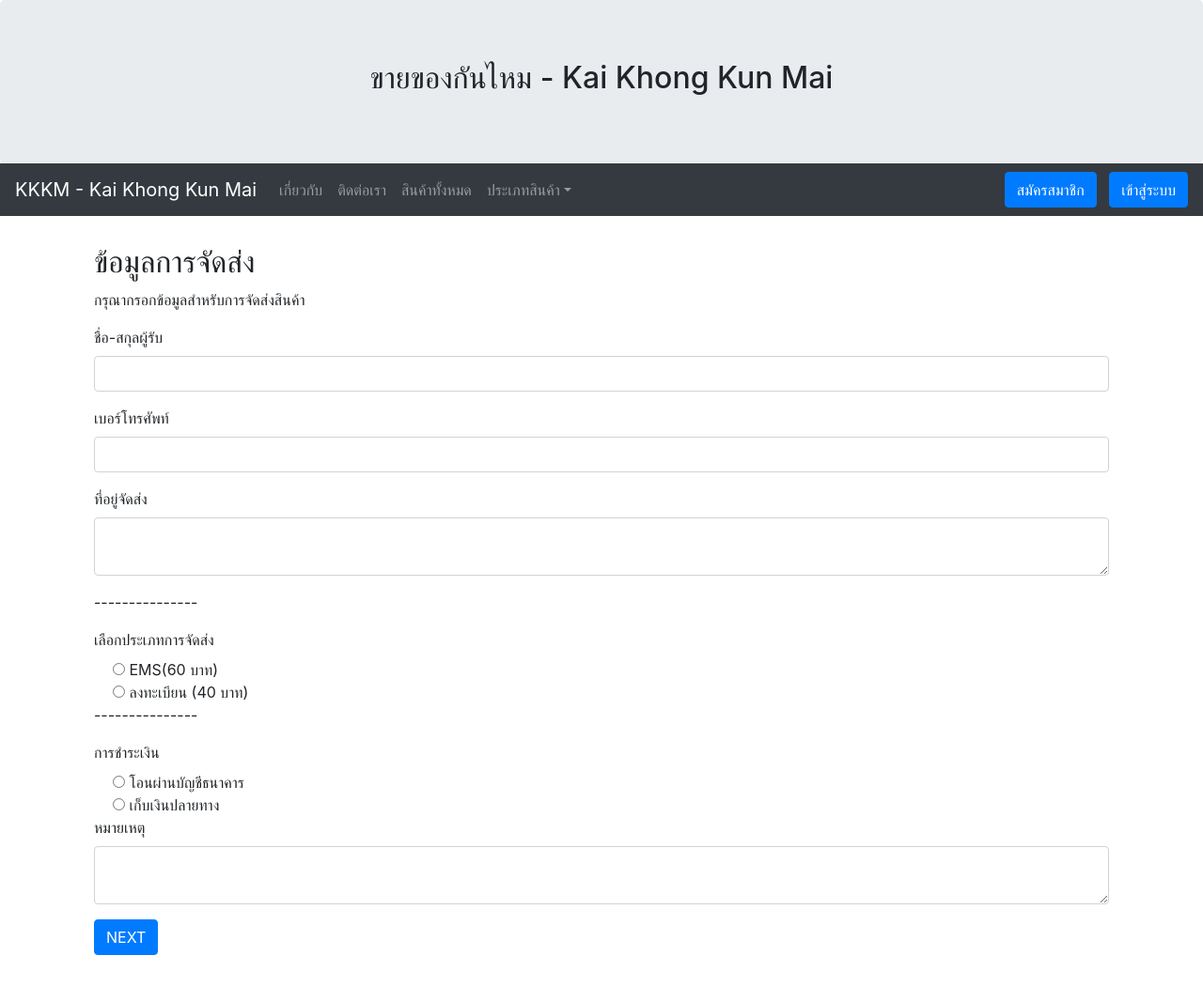
After one commit to yuii88/327_KKKM, a Django app: page /checkout/1/ in a window 1280 px wide. The commit adds this page. Shown: the whole page at 94% size. Run offline with Django 3.2, Linux system fonts and the light colour scheme; some libraries are stand-ins or nearby versions.

Commit message:
add daft checkout1

```diff
--- /dev/null
+++ b/myapp/template/myapp/checkout1.html
@@ -0,0 +1,80 @@
+{% extends 'myapp/base.html' %} <!--ใน '' คือชื่อไฟล์ที่เก็บไฟล์ base.html -->
+
+{% block article %}
+
+
+<div class="container" style="margin-bottom: 50px">
+  <!-- หน้าที่ใช้สำหรับเพิ่มสินค้าลง database โดนที่ไม่ต้องเข้าไปเพิ่มในหน้า Django administration -->
+      <h2>ข้อมูลการจัดส่ง</h2>
+  <p>กรุณากรอกข้อมูลสำหรับการจัดส่งสินค้า</p>
+  <form method="POST" >
+    <!-- enctype="multipart/form-data" ต้องใส่ เมื่อเกี่ยวกับไฟล์ต่างๆ ex. .pdf .jpg etc. -->
+    {% csrf_token %} <!--ระบบ security of Django-->
+
+    <div class="form-group">
+      <label for="first_name">ชื่อ-สกุลผู้รับ</label>
+      <input type="text" class="form-control" id="first_name" name="first_name">
+    </div>
+
+    <div class="form-group">
+      <label for="tel">เบอร์โทรศัพท์</label>
+      <input type="text" class="form-control" id="tel" name="tel">
+    </div>
+
+    <div class="form-group">
+      <label for="address">ที่อยู่จัดส่ง</label>
+      <textarea class="form-control" row="5" id="address" name="address"
+      placeholder="ตัวอย่าง: เลขที่ 126 ถนนประชาอุทิศ แขวงบางมด เขตทุ่งครุ กรุงเทพมหานคร 10140">
+      </textarea>
+    </div>
+
+  <p>---------------</p>
+  <label>เลือกประเภทการจัดส่ง</label>
+
+          <div class="form-check">
+            <label class="form-check-label" for="ems">
+              <input type="radio" name="shipping" id="ems" value="ems"> EMS(60 บาท)
+            </label>
+          </div>
+
+          <div class="form-check">
+            <label class="form-check-label" for="register">
+              <input type="radio" name="shipping" id="register" value="register"> ลงทะเบียน (40 บาท)
+            </label>
+          </div>
+  <p>---------------</p>
+  <label>การชำระเงิน</label>
+
+          <div class="form-check">
+            <label class="form-check-label" for="transfer">
+              <input type="radio" name="payment" id="transfer" value="transfer"> โอนผ่านบัญชีธนาคาร
+            </label>
+          </div>
+
+          <div class="form-check">
+            <label class="form-check-label" for="cod">
+              <input type="radio" name="payment" id="cod" value="cod"> เก็บเงินปลายทาง
+            </label>
+          </div>
+
+
+
+
+
+
+    <div class="form-group">
+      <label for="other">หมายเหตุ</label>
+      <textarea class="form-control" row="5" id="other" name="other"
+      placeholder="ฝากข้อความถึงผู้ขาย">
+      </textarea>
+    </div>
+
+
+    <button type="submit" class="btn btn-primary">NEXT</button>
+
+
+  </form>
+
+
+</div>
+{% endblock article %}
--- a/myapp/template/myapp/mycart.html
+++ b/myapp/template/myapp/mycart.html
@@ -55,6 +55,9 @@
 	    </tbody>
 	  </table>
 	  <a href="{% url 'mycartedit-page' %}" class="btn btn-primary">แก้ไขจำนวนสินค้า</a>
+	  <div style="padding:10px;"></div>
+	  <a href="{% url 'checkout-page' %}" class="btn btn-success">Checkout</a>
+
 </div>
 
 
--- a/myapp/urls.py
+++ b/myapp/urls.py
@@ -13,5 +13,6 @@ urlpatterns = [
 	path('addtocart/<int:pid>/',AddtoCart,name='addtocart-page'), #<int:pid> is number of product
 	path('mycart/',MyCart,name='mycart-page'),
 	path('mycart/edit/',MyCartEdit,name='mycartedit-page'),
+	path('checkout/1/',Checkout,name='checkout-page'),
 
 ]
--- a/myapp/views.py
+++ b/myapp/views.py
@@ -221,3 +221,7 @@ def MyCartEdit(request):
 	mycart = Cart.objects.filter(user=user) #ใช้ .get ไม่ได้ เพราะ multiple (มีหลายอัน) ต้องใช้ filter เพราะ มีหลาย record
 	context['mycart'] = mycart
 	return render(request,'myapp/mycartedit.html',context)
+
+
+def Checkout(request):
+	return render(request, 'myapp/checkout1.html')
```
Also changed, not shown: db.sqlite3.
